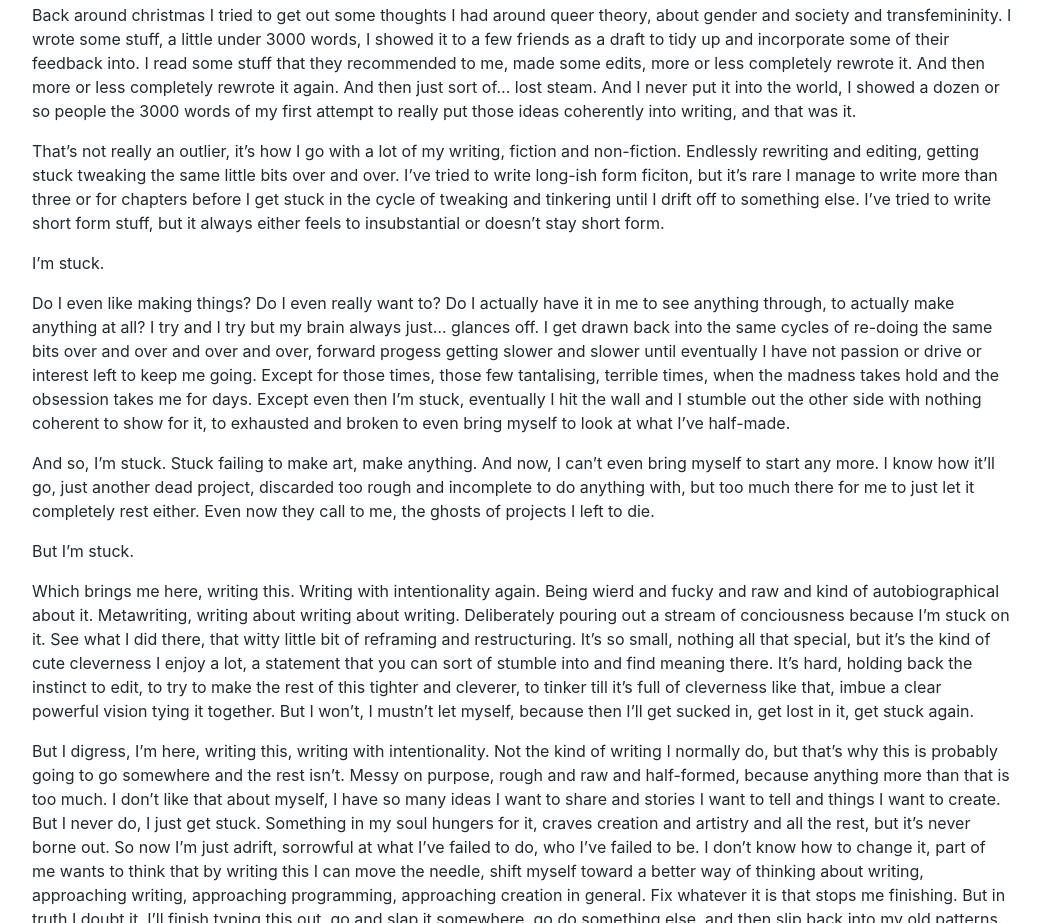
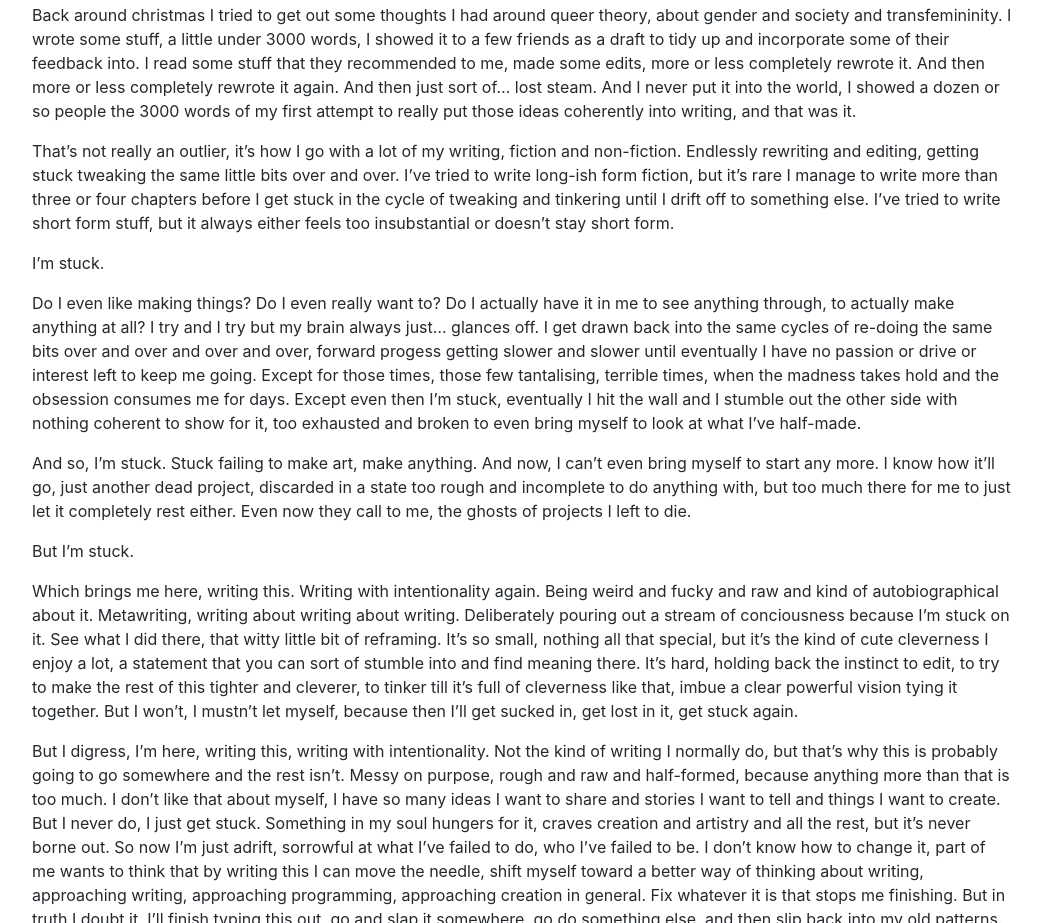
Before and after one commit to waitingtocompile/enbygirl-site, a plain HTML site: page writings/stuck.htm in a window 1280 px wide. Shown: the part 390-1313 px from the top of the page, without its empty margins (118-1160 px from the left). Drawn offline with Linux system fonts and the light colour scheme; a script that the page names is missing.

Commit message:
spelling fiddle

```diff
--- a/writings/stuck.htm
+++ b/writings/stuck.htm
@@ -61,10 +61,10 @@ to really put those ideas coherently into writing, and that was it.</p>
 <p>That’s not really an outlier, it’s how I go with a lot of my writing,
  fiction and non-fiction. Endlessly rewriting and editing, getting stuck
  tweaking the same little bits over and over. I’ve tried to write
-long-ish form ficiton, but it’s rare I manage to write more than three
-or for chapters before I get stuck in the cycle of tweaking and
+long-ish form fiction, but it’s rare I manage to write more than three
+or four chapters before I get stuck in the cycle of tweaking and
 tinkering until I drift off to something else. I’ve tried to write short
- form stuff, but it always either feels to insubstantial or doesn’t stay
+ form stuff, but it always either feels too insubstantial or doesn’t stay
  short form.</p>
 
 <p>I’m stuck.</p>
@@ -74,26 +74,26 @@ tinkering until I drift off to something else. I’ve tried to write short
 all? I try and I try but my brain always just… glances off. I get drawn
 back into the same cycles of re-doing the same bits over and over and
 over and over, forward progess getting slower and slower until
-eventually I have not passion or drive or interest left to keep me
+eventually I have no passion or drive or interest left to keep me
 going. Except for those times, those few tantalising, terrible times,
-when the madness takes hold and the obsession takes me for days. Except
+when the madness takes hold and the obsession consumes me for days. Except
 even then I’m stuck, eventually I hit the wall and I stumble out the
-other side with nothing coherent to show for it, to exhausted and broken
+other side with nothing coherent to show for it, too exhausted and broken
  to even bring myself to look at what I’ve half-made.</p>
 
 <p>And so, I’m stuck. Stuck failing to make art, make anything. And now,
  I can’t even bring myself to start any more. I know how it’ll go, just
-another dead project, discarded too rough and incomplete to do anything
+another dead project, discarded in a state too rough and incomplete to do anything
 with, but too much there for me to just let it completely rest either.
 Even now they call to me, the ghosts of projects I left to die.</p>
 
 <p>But I’m stuck.</p>
 
 <p>Which brings me here, writing this. Writing with intentionality
-again. Being wierd and fucky and raw and kind of autobiographical about
+again. Being weird and fucky and raw and kind of autobiographical about
 it. Metawriting, writing about writing about writing. Deliberately
 pouring out a stream of conciousness because I’m stuck on it. See what I
- did there, that witty little bit of reframing and restructuring. It’s
+ did there, that witty little bit of reframing. It’s
 so small, nothing all that special, but it’s the kind of cute cleverness
  I enjoy a lot, a statement that you can sort of stumble into and find
 meaning there. It’s hard, holding back the instinct to edit, to try to
```
